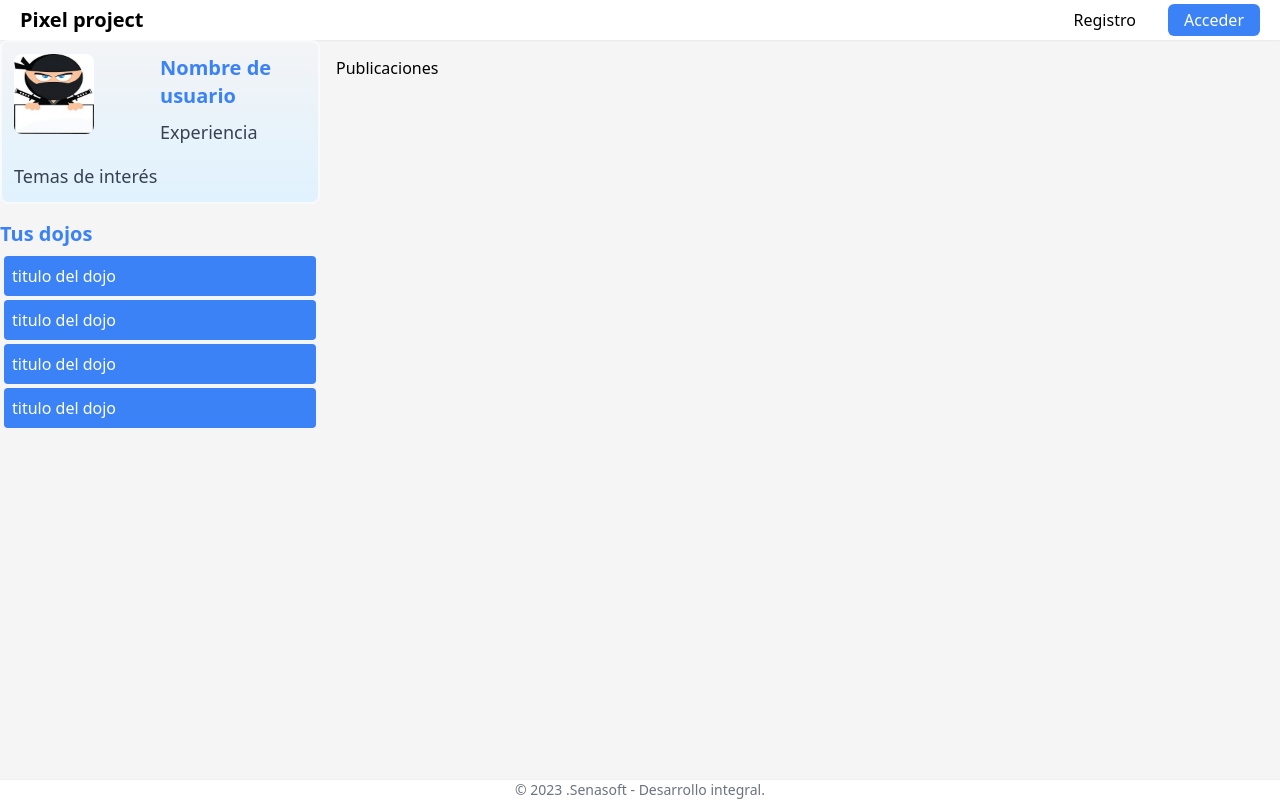
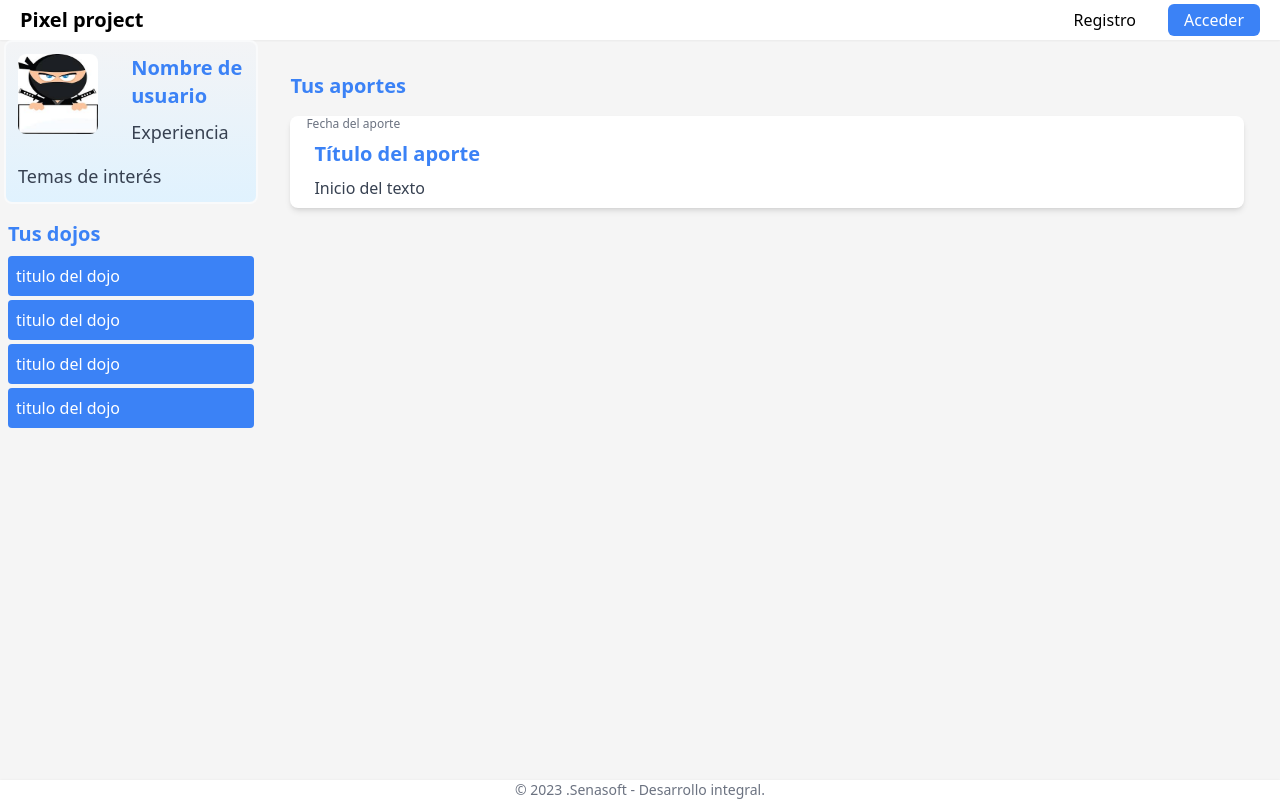
Before and after one commit to AdrianY1997/pixel-fighters, a Next.js app: page /perfil in a window 1280 px wide. Built offline with nearby package versions, Linux system fonts and the light colour scheme.

Commit message:
chore: add user post in profile

```diff
--- a/src/app/(web)/layout.jsx
+++ b/src/app/(web)/layout.jsx
@@ -8,7 +8,7 @@ export default function WebLayout({ children }) {
         <Navbar />
       </header>
       <div className="flex flex-col min-h-screen">
-        <main className="flex-grow bg-[whitesmoke] p-4 md:py-10 px-0">{children}</main>
+        <main className="flex-grow bg-[whitesmoke] p-4 md:py-10 px-0 mx-1">{children}</main>
       </div>
       <footer className="bg-white w-full shadow dark:bg-gray-900 absolute bottom-0">
         <Footer />
--- a/src/app/(web)/perfil/page.js
+++ b/src/app/(web)/perfil/page.js
@@ -6,7 +6,7 @@ import Publicaciones from '@/components/publicaciones';
 export default function Profilepage() {
   return (
     <div className="flex flex-col md:flex-row">
-      <div className="w-full md:w-1/4">
+      <div className="w-full md:w-1/5">
         {/* Contenedor de la primera columna (User y Dojo) */}
         <div className="sticky top-0">
           <div className="mb-4">
@@ -17,7 +17,7 @@ export default function Profilepage() {
           </div>
         </div>
       </div>
-      <div className="w-full md:w-3/4 p-4 overflow-y-auto">
+      <div className="w-full md:w-4/5 p-4 overflow-y-auto">
         {/* Contenedor de la segunda columna (Publicaciones) */}
         <Publicaciones />
       </div>
--- a/src/components/dojo.jsx
+++ b/src/components/dojo.jsx
@@ -3,7 +3,7 @@ import React from 'react'
 export default function Dojo() {
     return (
         <div>
-            <h1 className='text-blue-500 text-xl font-bold mb-2'>Tus dojos</h1>
+            <h1 className='text-blue-500 text-xl font-bold m-1 mb-2'>Tus dojos</h1>
             <div>
                 {/*se mapea los dojos a los que pertenece el ususario*/}
                 <div className="bg-blue-500 hover:bg-blue-600 text-white p-2 rounded cursor-pointer m-1">
--- a/src/components/publicaciones.jsx
+++ b/src/components/publicaciones.jsx
@@ -1,7 +1,17 @@
 import React from 'react'
 
 export default function Publicaciones() {
-  return (
-    <div>Publicaciones</div>
-  )
+    return (
+        <div className="p-4 w-full">
+            <h1 className="text-blue-500 text-xl font-bold mb-4">Tus aportes</h1>
+            {/*mapea publicaciones de usuario */}
+            <div className="bg-white px-4 rounded-lg shadow-md">
+                <p className="text-xs text-gray-500 pb-0">Fecha del aporte</p>
+                <div className='p-2'>
+                    <h2 className="text-xl font-bold text-blue-500 hover:underline cursor-pointer mb-2">Título del aporte</h2>
+                    <p className="text-base text-gray-700">Inicio del texto</p>
+                </div>
+            </div>
+        </div>
+    )
 }
```
Also changed, not shown: public/css/tailwind.compiled.css.
